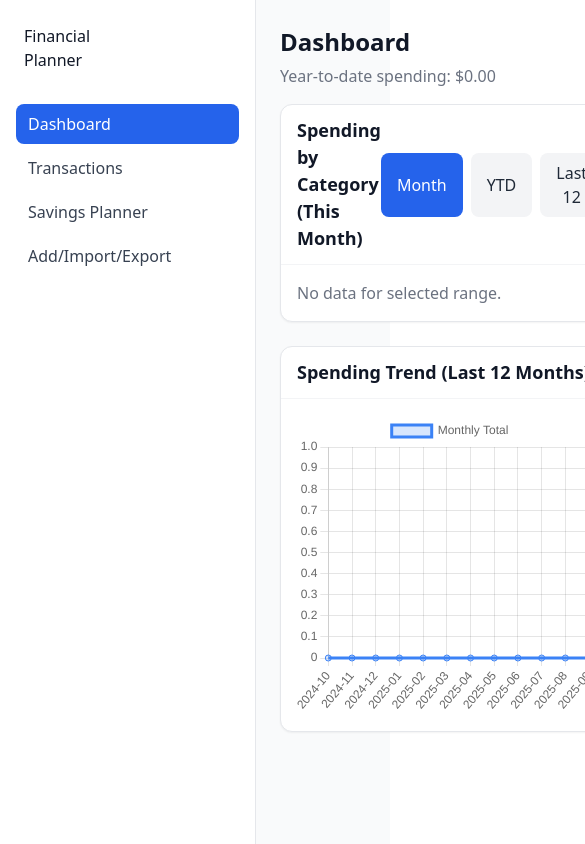
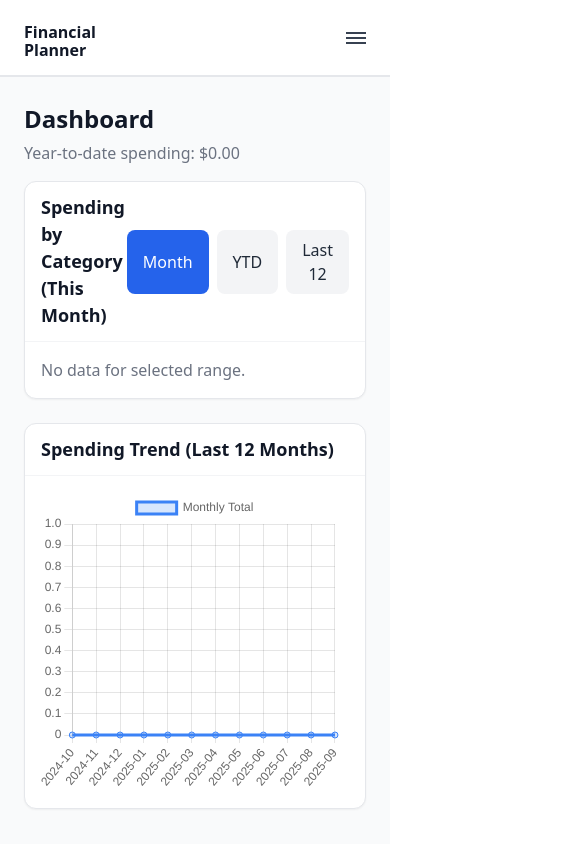
Before and after one commit to debrasali/Financial-Dashboard, a React (Vite) app: page /#/dashboard in a window 390 px wide. Shown: the top 844 px of the page, 585 px wide, since content can reach past the window. Built offline with nearby package versions, Linux system fonts and the light colour scheme.

Commit message:
feat: bold full-width text logo; responsive sidebar with mobile hamburger; stacked layout on mobile

```diff
--- a/src/App.css
+++ b/src/App.css
@@ -29,3 +29,16 @@
 .not-found-link {
   color: #2563eb;
 }
+
+/* Mobile layout: stack sidebar (as header) above main */
+@media (max-width: 767px) {
+  .app-layout {
+    flex-direction: column;
+  }
+
+  .app-sidebar {
+    width: 100%;
+    border-right: none;
+    border-bottom: 1px solid #e5e7eb;
+  }
+}
--- a/src/components/Sidebar.css
+++ b/src/components/Sidebar.css
@@ -10,8 +10,35 @@
   gap: 1.5rem;
 }
 
-.sidebar-logo {
+/* Header containing logo text and hamburger */
+.sidebar-header {
+  display: flex;
+  align-items: center;
+  justify-content: space-between;
+}
+
+.sidebar-logo-text {
+  padding: 0.5rem 0.5rem 0 0.5rem;
+  font-weight: 700;
+  width: 100%;
+  line-height: 1.1;
+}
+
+/* Hamburger button */
+.sidebar-toggle {
+  display: none;
+  background: transparent;
+  border: none;
   padding: 0.5rem;
+  cursor: pointer;
+}
+
+.sidebar-toggle-bar {
+  display: block;
+  width: 1.25rem;
+  height: 2px;
+  background-color: #374151;
+  margin: 3px 0;
 }
 
 .sidebar-nav {
@@ -42,3 +69,25 @@
 .nav-link-inactive:hover {
   background-color: #f3f4f6;
 }
+
+/* Mobile behavior: collapse nav by default, show hamburger */
+@media (max-width: 767px) {
+  .sidebar-container {
+    position: relative;
+    height: auto;
+    border-bottom: 1px solid #e5e7eb;
+  }
+
+  .sidebar-toggle {
+    display: inline-block;
+  }
+
+  .sidebar-nav {
+    display: none;
+    padding-top: 0.5rem;
+  }
+
+  .sidebar-open .sidebar-nav {
+    display: flex;
+  }
+}
--- a/src/components/Sidebar.tsx
+++ b/src/components/Sidebar.tsx
@@ -1,20 +1,28 @@
 import { NavLink } from 'react-router-dom';
+import { useState } from 'react';
 import './Sidebar.css';
 
 const linkClass = ({ isActive }: { isActive: boolean }) =>
 	`nav-link ${isActive ? 'nav-link-active' : 'nav-link-inactive'}`;
 
 export default function Sidebar() {
+	const [open, setOpen] = useState(false);
+
 	return (
-		<div className="sidebar-container">
-			<div className="sidebar-logo">
-				<div>Financial<br/>Planner</div>
+		<div className={`sidebar-container${open ? ' sidebar-open' : ''}`}>
+			<div className="sidebar-header">
+				<div className="sidebar-logo-text">Financial<br/>Planner</div>
+				<button className="sidebar-toggle" onClick={() => setOpen(v => !v)} aria-label="Toggle navigation">
+					<span className="sidebar-toggle-bar" />
+					<span className="sidebar-toggle-bar" />
+					<span className="sidebar-toggle-bar" />
+				</button>
 			</div>
 			<nav className="sidebar-nav">
-				<NavLink to="/dashboard" className={linkClass}>Dashboard</NavLink>
-				<NavLink to="/transactions" className={linkClass}>Transactions</NavLink>
-				<NavLink to="/savings" className={linkClass}>Savings Planner</NavLink>
-				<NavLink to="/data" className={linkClass}>Add/Import/Export</NavLink>
+				<NavLink to="/dashboard" className={linkClass} onClick={() => setOpen(false)}>Dashboard</NavLink>
+				<NavLink to="/transactions" className={linkClass} onClick={() => setOpen(false)}>Transactions</NavLink>
+				<NavLink to="/savings" className={linkClass} onClick={() => setOpen(false)}>Savings Planner</NavLink>
+				<NavLink to="/data" className={linkClass} onClick={() => setOpen(false)}>Add/Import/Export</NavLink>
 			</nav>
 		</div>
 	);
```
